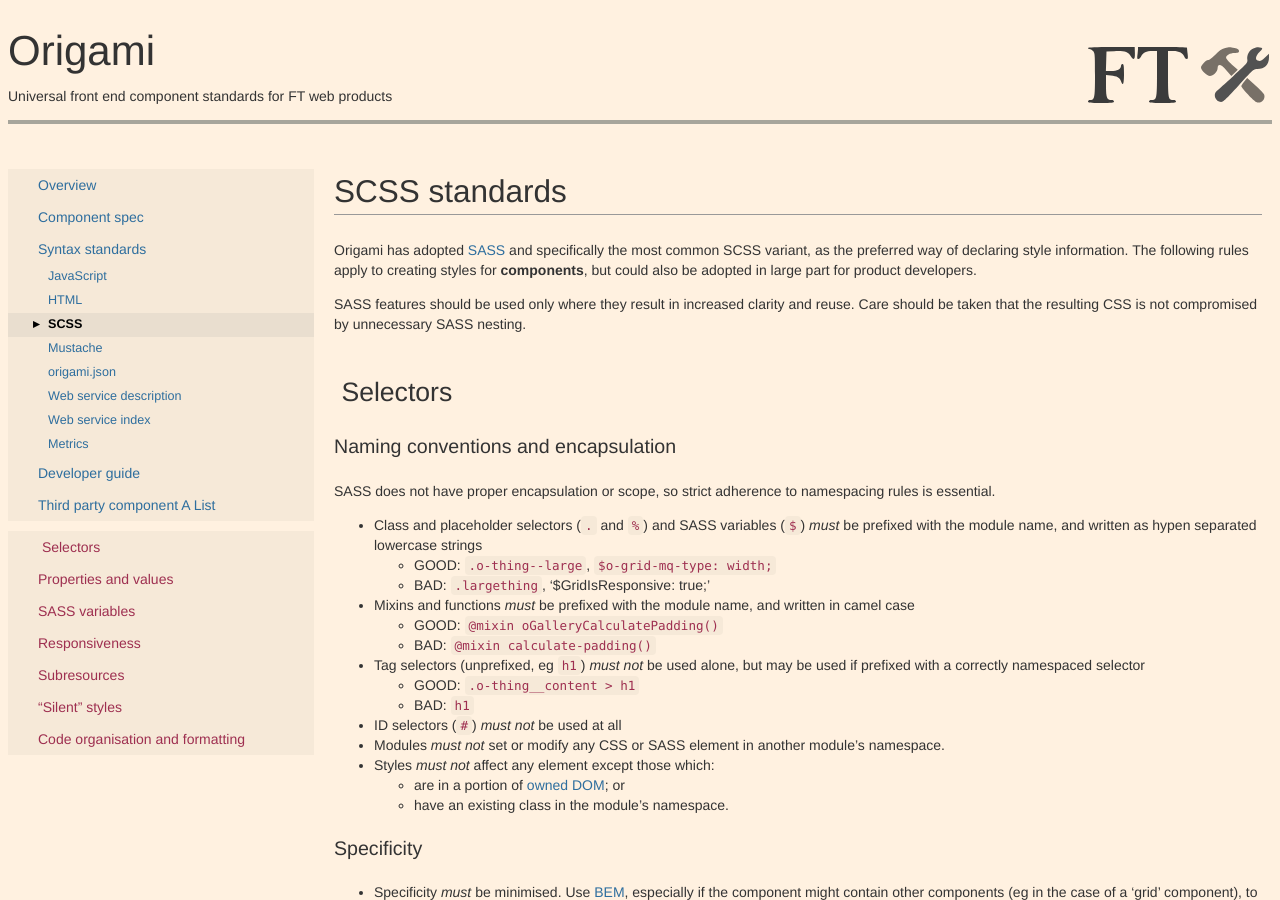
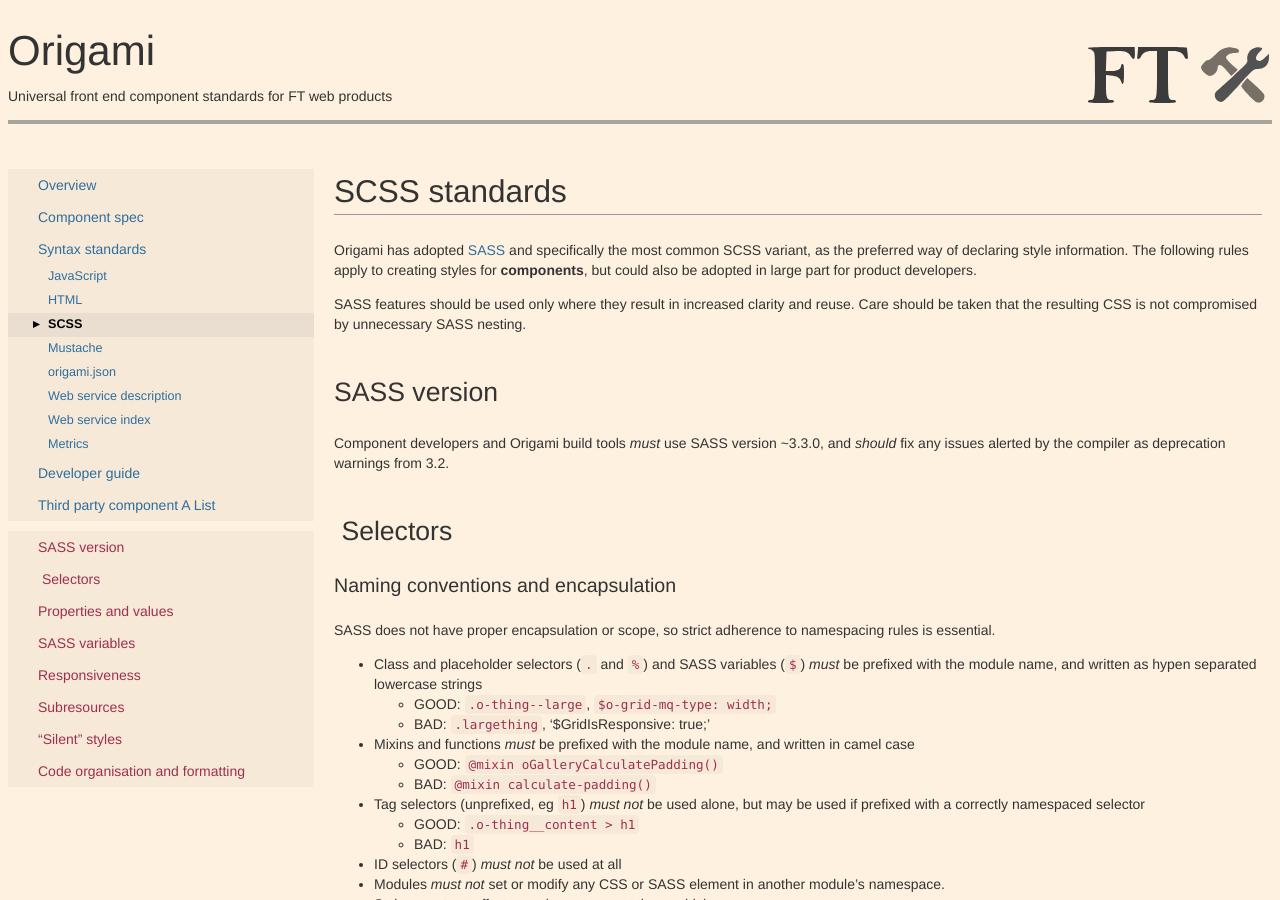
Before and after one commit to Financial-Times/ft-origami, a Jekyll site: the page built from docs/syntax/scss.md, in a window 1280 px wide and 900 px high. Built offline with Jekyll 4.4.1, drawn with Linux system fonts in a browser that asks for light colours.

Commit message:
Advise use of SASS 3.3

```diff
--- a/docs/syntax/scss.md
+++ b/docs/syntax/scss.md
@@ -10,6 +10,10 @@ permalink: /docs/syntax/scss/
 Origami has adopted [SASS](http://sass-lang.com/) and specifically the most common SCSS variant, as the preferred way of declaring style information.  The following rules apply to creating styles for **components**, but could also be adopted in large part for product developers.
 
 SASS features should be used only where they result in increased clarity and reuse. Care should be taken that the resulting CSS is not compromised by unnecessary SASS nesting.
+
+## SASS version
+
+Component developers and Origami build tools *must* use SASS version ~3.3.0, and *should* fix any issues alerted by the compiler as deprecation warnings from 3.2.
 
 ## Selectors
 
```
